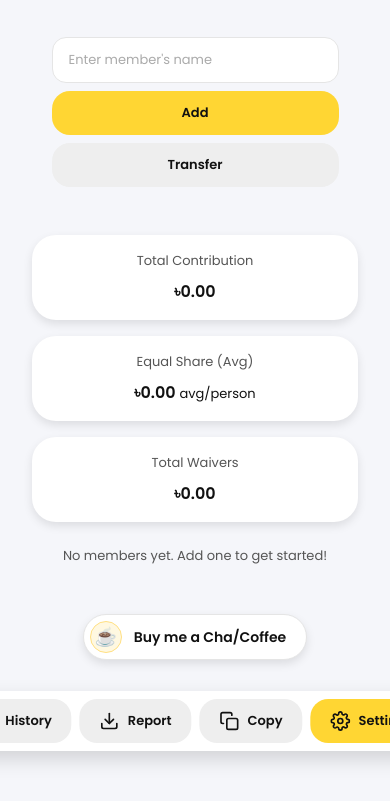
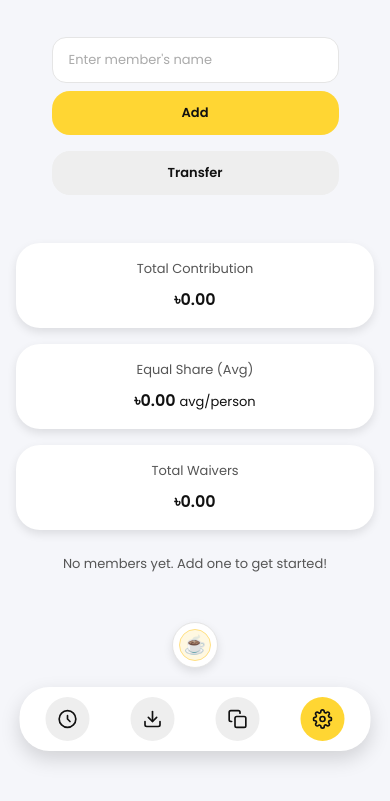
Before and after one commit to helloarman/tour-cost-calculator, a plain HTML site: page index.html in a window 390 px wide. Shown: the part 69-870 px from the top of the page. Drawn offline with nearby package versions, Linux system fonts and the light colour scheme.

Commit message:
chore: updated

```diff
--- a/index.html
+++ b/index.html
@@ -841,19 +841,27 @@
                 flex-direction: column;
                 align-items: stretch; /* Make children full-width */
                 max-width: 100%;
-                padding: 0 var(--spacing-medium);
+                padding: 0; /* Remove side padding inside container, body handles it */
+                gap: var(--spacing-medium); /* Increase gap for touch targets */
             }
 
             .add-member-form {
                 width: 100%;
+                max-width: none; /* Allow full width on mobile */
+            }
+
+            /* Ensure transfer button matches form width */
+            #transfer-button {
+                width: 100%;
             }
 
             .summary-section {
                 flex-direction: column;
-                padding: 0 var(--spacing-medium);
+                padding: 0; /* Remove specific padding, follow grid gap */
             }
             .summary-card {
                 max-width: 100%;
+                width: 100%; /* Ensure full width */
             }
         }
         @media (max-width: 540px) {
@@ -885,6 +893,43 @@
                 padding: var(--spacing-medium);
             }
 
+            /* Support button mobile optimization - Only Icon */
+            .support-btn-text {
+                display: none;
+            }
+            .support-button {
+                padding: 6px;
+                width: 46px;
+                height: 46px;
+                border-radius: 50%;
+                justify-content: center;
+                gap: 0;
+            }
+
+            /* Bottom Nav Mobile Optimization - Icons Only */
+            .bottom-nav {
+                width: 90%;
+                max-width: 400px;
+                padding: 10px;
+            }
+
+            .bottom-nav .nav-button-group {
+                justify-content: space-around;
+                width: 100%;
+            }
+
+            .bottom-nav .cta-button span {
+                display: none;
+            }
+
+            .bottom-nav .cta-button {
+                padding: 0;
+                width: 44px;
+                height: 44px;
+                border-radius: 50%;
+                justify-content: center;
+                gap: 0;
+            }
         }
     </style>
 </head>
```
